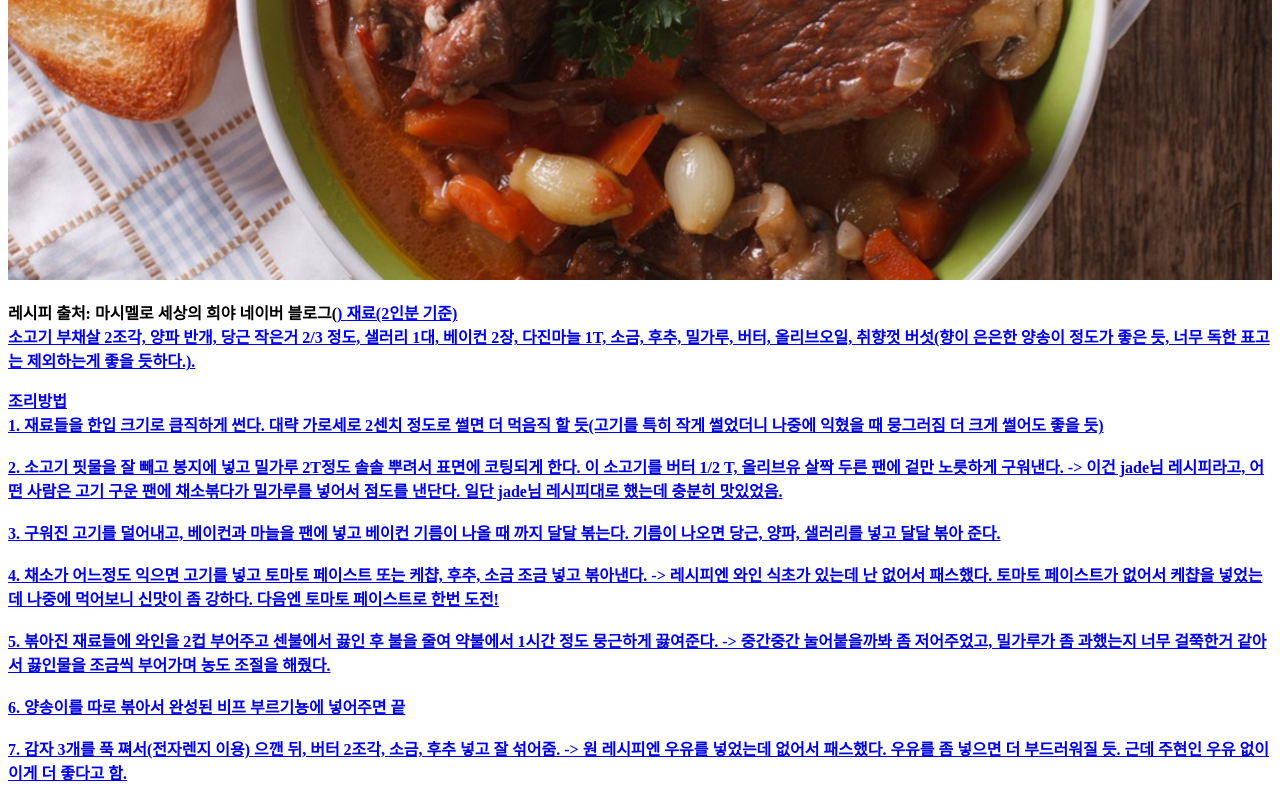
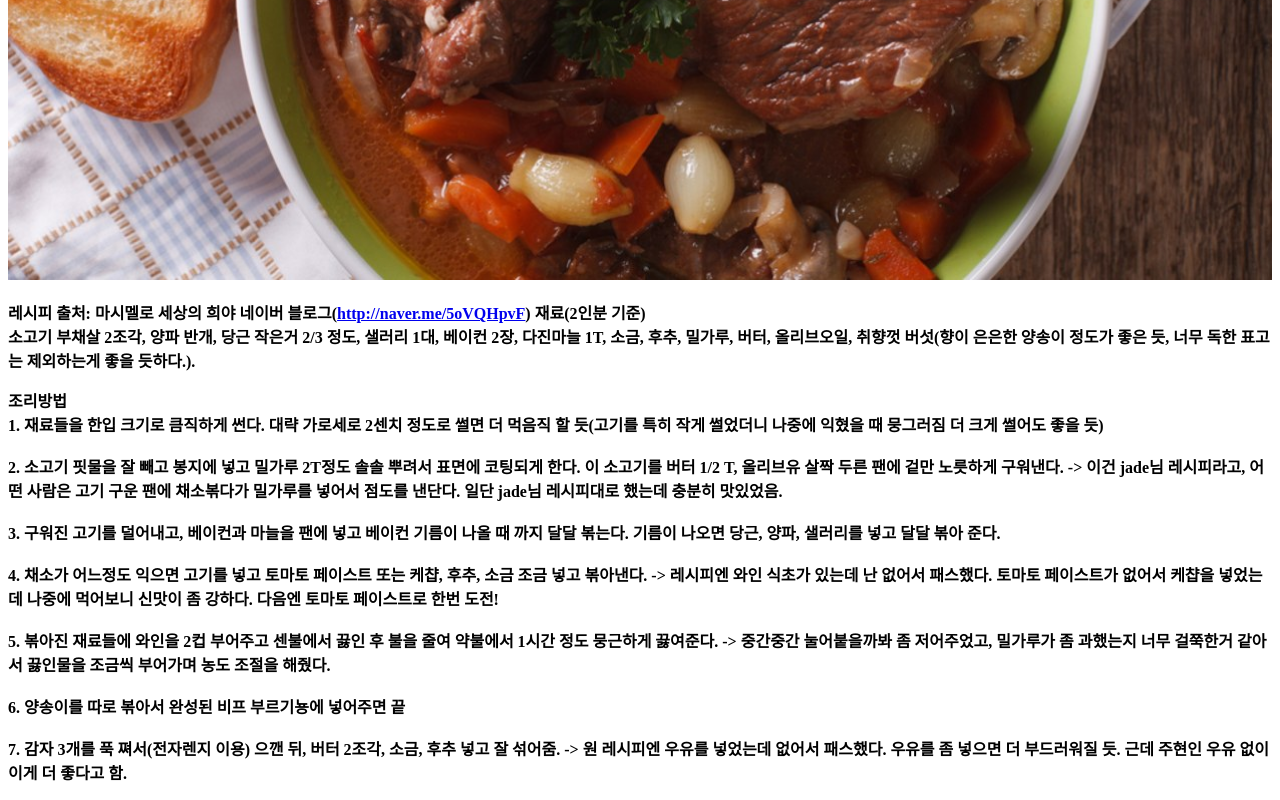
Before and after one commit to kibogy/dinner_diary, a plain HTML site: page 2.html in a window 1280 px wide. Shown: the part 1982-2782 px from the top of the page. Drawn offline with Linux system fonts and the light colour scheme.

Commit message:
링크 수정

```diff
--- a/2.html
+++ b/2.html
@@ -20,7 +20,7 @@
   <h4>비프 부르기뇽</h4>
     <img src="beef_bourguignon.jpg" width="100%"><br>
   <p>
-    <strong>레시피 출처: 마시멜로 세상의 희야 네이버 블로그(<a href="http://naver.me/5oVQHpvF" target="_blank"http://naver.me/5oVQHpvF</a>)
+    <strong>레시피 출처: 마시멜로 세상의 희야 네이버 블로그(<a href="http://naver.me/5oVQHpvF" target="_blank">http://naver.me/5oVQHpvF</a>)
 
     <strong>재료(2인분 기준)</strong><br>
     소고기 부채살 2조각, 양파 반개, 당근 작은거 2/3 정도, 샐러리 1대, 베이컨 2장, 다진마늘 1T, 소금, 후추, 밀가루, 버터, 올리브오일, 취향껏 버섯(향이 은은한 양송이 정도가 좋은 듯, 너무 독한 표고는 제외하는게 좋을 듯하다.).
```
